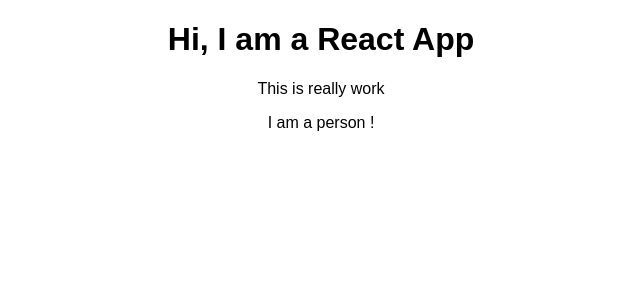
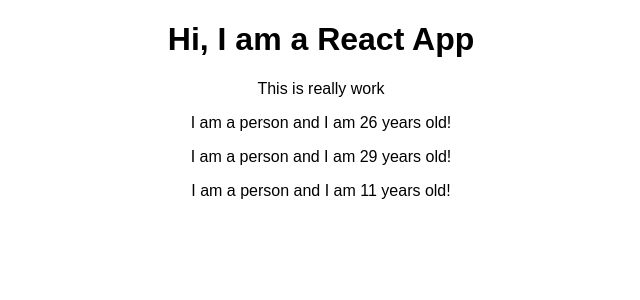
Before and after one commit to psudeep/react-complete-guide, a React (Create React App) app: page / in a window 1280 px wide. Shown: the top 300 px of the page, without its empty margins (319-959 px from the left). Built offline with nearby package versions, Linux system fonts and the light colour scheme.

Commit message:
dynamic component rendering from func component

```diff
--- a/src/App.js
+++ b/src/App.js
@@ -1,5 +1,4 @@
 import React, { Component } from 'react';
-import logo from './logo.svg';
 import './App.css';
 import Person from './Person/Person';
 
@@ -10,6 +9,8 @@ class App extends Component {
         <h1>Hi, I am a React App</h1>
         <p>This is really work</p>
         <Person />
+        <Person />
+        <Person />
       </div>
     );
     //return React.createElement('div', {className: 'App'}, React.createElement('h1', null, 'Does this work now ??'));
--- a/src/Person/Person.js
+++ b/src/Person/Person.js
@@ -2,7 +2,7 @@
 import React from 'react';
 
 const person = () => {
-	return <p>I am a person !</p>
+	return <p>I am a person and I am {Math.floor(Math.random() *30)} years old!</p>
 };
 
 export default person;
```
